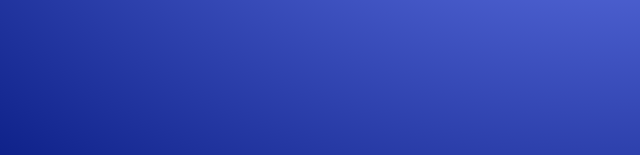
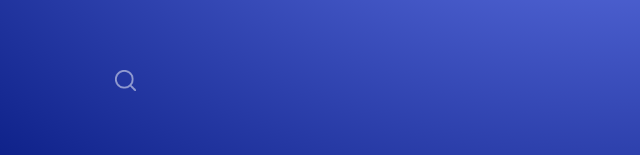
Before and after one commit to CJR85/neon-webpage, a plain HTML site: page index.html in a window 1280 px wide. Shown: the part 645-800 px from the top of the page, 0-640 px from the left. Drawn offline with Linux system fonts and the light colour scheme.

Commit message:
Add and style search image.

```diff
--- a/index.html
+++ b/index.html
@@ -22,6 +22,7 @@
         <span>16 MAY, 2021</span>
       </div>
       <img src="images/neon.png" class="featured-img" />
+      <img src="images/search.png" class="search-img" />
     </div>
   </body>
 </html>
--- a/style.css
+++ b/style.css
@@ -96,3 +96,11 @@ span::after {
   width: 50%;
   max-width: 680px;
 }
+
+.search-img {
+  position: absolute;
+  left: 9%;
+  bottom: 8%;
+  width: 21px;
+  opacity: 0.5;
+}
```
